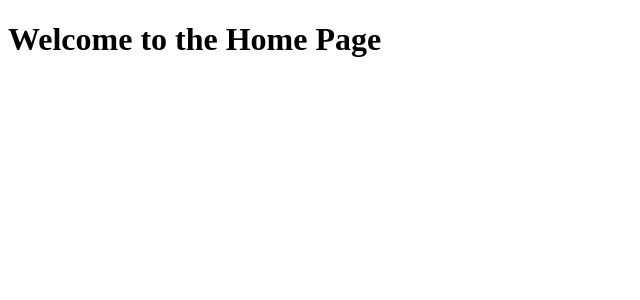
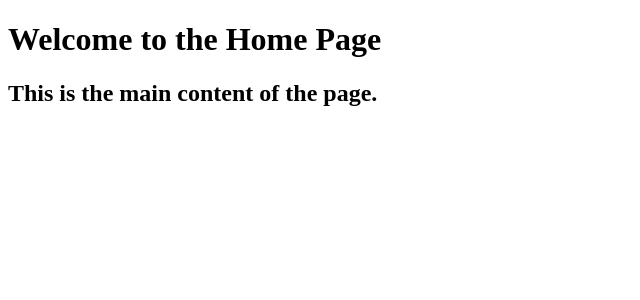
Before and after one commit to lucianlavric/guardianaml-frontend, a Next.js app: page /page in a window 1280 px wide. Shown: the top 300 px of the page, without its empty margins (0-640 px from the left). Built offline with nearby package versions, Linux system fonts and the light colour scheme.

Commit message:
push small change to test action

```diff
--- a/pages/page.tsx
+++ b/pages/page.tsx
@@ -1,3 +1,8 @@
 export default function Page() {
-  return <h1>Welcome to the Home Page</h1>;
+  return (
+    <>
+      <h1>Welcome to the Home Page</h1>
+      <h2>This is the main content of the page.</h2>
+    </>
+  );
 }
```
